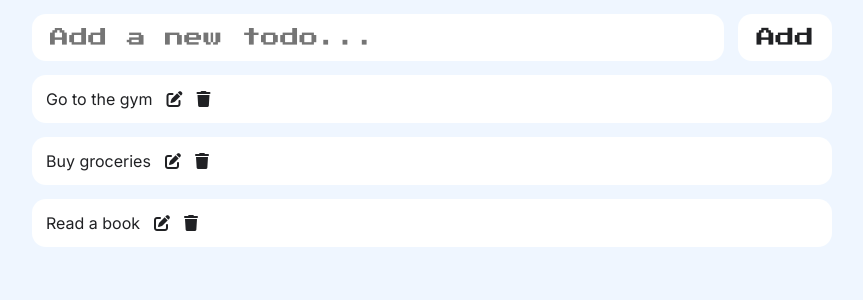
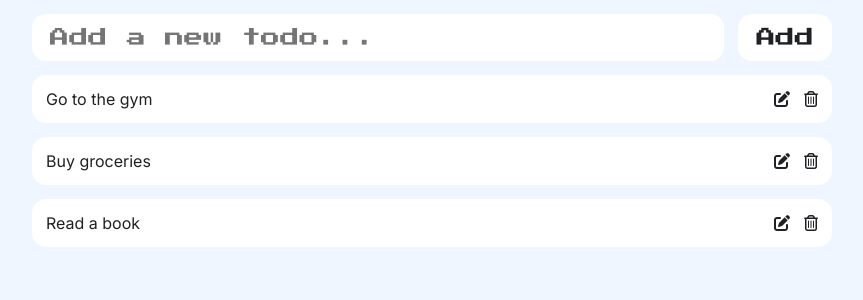
Before and after one commit to inf0saurus/reactjs-todolist, a React (Vite) app: page / in a window 1280 px wide. Shown: the top 300 px of the page, without its empty margins (208-1071 px from the left). Built offline with nearby package versions, Linux system fonts and the light colour scheme.

Commit message:
Added TodoCard functionality

```diff
--- a/src/components/TodoCard.jsx
+++ b/src/components/TodoCard.jsx
@@ -1,7 +1,15 @@
 import React from 'react'
 
-export default function TodoCard() {
+//
+export default function TodoCard(props) {
+    const { children } = props;
   return (
-    <div>TodoCard</div>
+    <li className='todoItem'>
+        {children}
+        <div className='actionsContainer'>
+            <i className="fa-solid fa-pen-to-square"></i>
+            <i className="fa-regular fa-trash-can"></i>
+        </div>
+    </li>
   )
 }
--- a/src/components/TodoList.jsx
+++ b/src/components/TodoList.jsx
@@ -1,4 +1,5 @@
 import React from 'react'
+import TodoCard from './TodoCard';
 
 export default function TodoList() {
     let todos = [
@@ -9,10 +10,9 @@
   return (
     <ul className='main'>
         {todos.map((todo, todoIndex) => (
-            <li className='todoItem' key={todoIndex}>{todo}
-            <i class="fa-solid fa-pen-to-square"></i>
-            <i class="fa-solid fa-trash"></i>
-            </li>
+            <TodoCard key={todoIndex}>
+                <p>{todo}</p>
+            </TodoCard>
         ))}
     </ul>
   )
```
